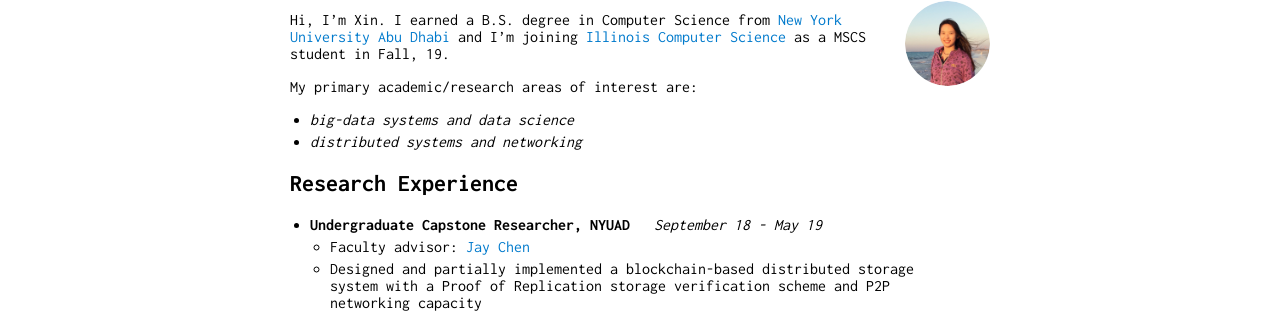
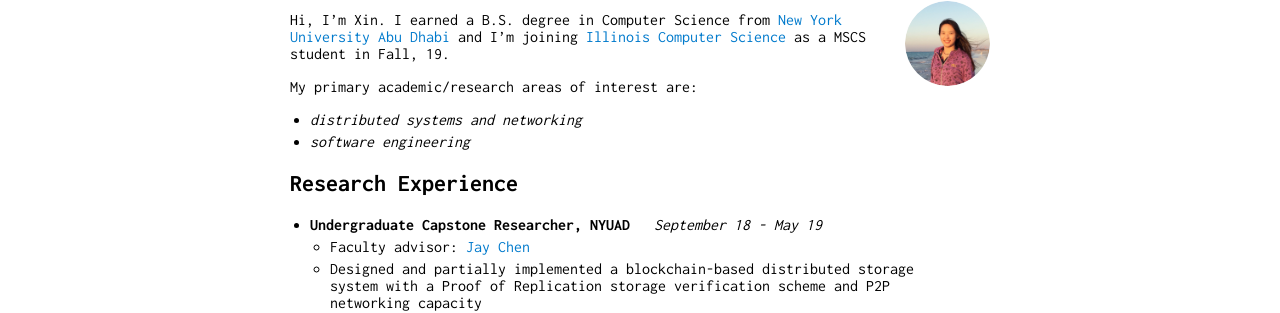
Before and after one commit to tongxin97/tongxin97.github.io, a Jekyll site: the page built from index.md, in a window 1280 px wide. Shown: the part 165-478 px from the top of the page. Built offline with Jekyll 4.4.1, drawn with Linux system fonts in a browser that asks for light colours.

Commit message:
update areas of interest

```diff
--- a/index.md
+++ b/index.md
@@ -10,8 +10,9 @@ title: Xin Tong Personal Website
 Hi, I'm Xin. I earned a B.S. degree in Computer Science from <a href="https://nyuad.nyu.edu/en/" target="_blank">New York University Abu Dhabi</a> and I'm joining <a href="https://cs.illinois.edu/" target="_blank">Illinois Computer Science</a> as a MSCS student in Fall, 19.
 
 My primary academic/research areas of interest are:
-+ _big-data systems and data science_
+<!-- + _big-data systems and data science_ -->
 + _distributed systems and networking_
++ _software engineering_
 
 ## Research Experience
 
```
